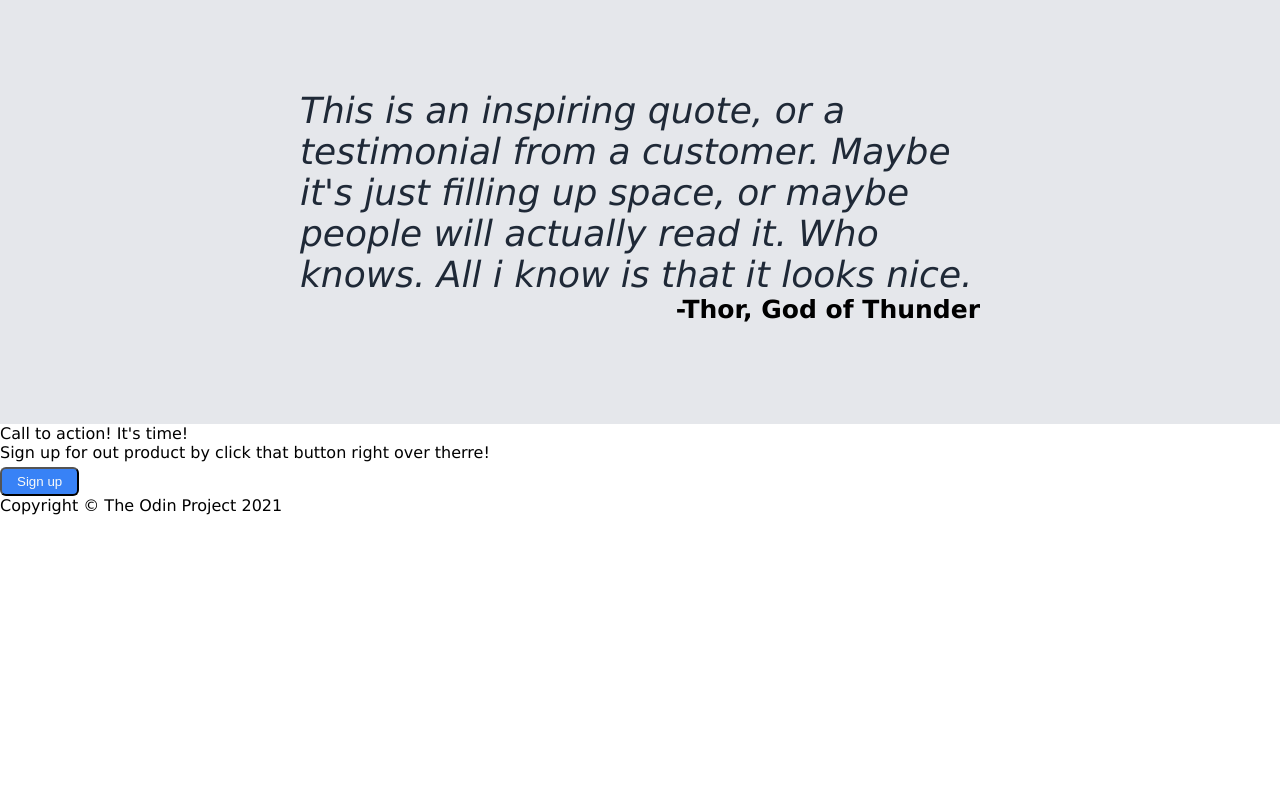
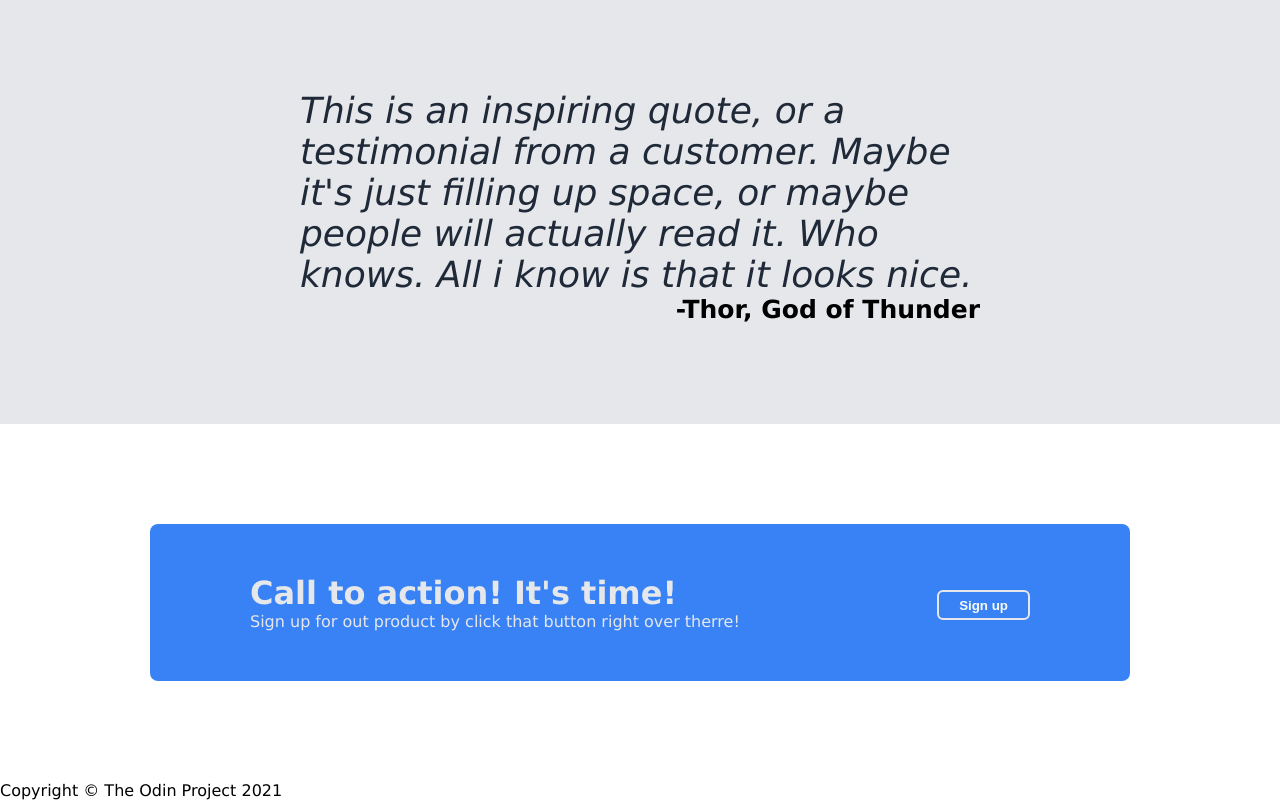
Before and after one commit to Kinodar/landing-page, a plain HTML site: page index.html in a window 1280 px wide. Shown: the part 848-1648 px from the top of the page. Before the commit the page ends 1363 px from the top, so only its background shows below. Drawn offline with Linux system fonts and the light colour scheme.

Commit message:
Add css to container element

```diff
--- a/index.html
+++ b/index.html
@@ -61,9 +61,11 @@
 
     <div class="container">
         <div class="sign-up">
-            <div>Call to action! It's time!</div>
-            <div>Sign up for out product by click that button right over therre!</div>
-            <button>Sign up</button>
+            <div class="call">
+                <h1>Call to action! It's time!</h1>
+                <div>Sign up for out product by click that button right over therre!</div>
+            </div>
+            <button class="button">Sign up</button>
         </div>
     </div>
 
--- a/style.css
+++ b/style.css
@@ -77,6 +77,7 @@ button {
     color: #F9FAF8;
     border-radius: 6px;
     margin-top: 5px;
+    font-weight: bold;
 }
 
 .information h1 {
@@ -135,3 +136,27 @@ button {
     font-size: 25px;
     margin-left: auto;
 }
+
+.container {
+    padding: 100px 150px;
+}
+
+.sign-up {
+    background-color: #3882f6;
+    border-radius: 8px;
+    color: #E5E7EB;
+    display: flex;
+    justify-content: space-between;
+    padding: 50px 100px;
+    align-items: center;
+}
+
+.call h1 {
+    margin: 0;
+}
+
+.button {
+    height: 30px;
+    border: 2px solid #E5E7EB;
+    padding: 0 20px;
+}
```
